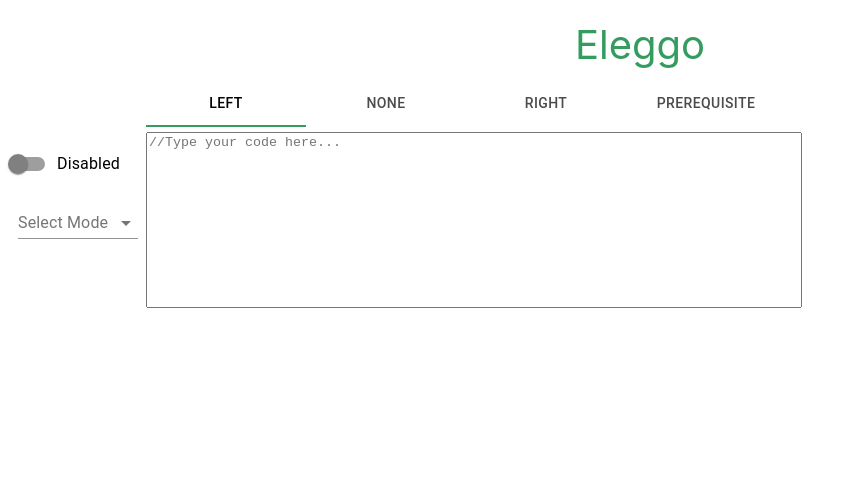
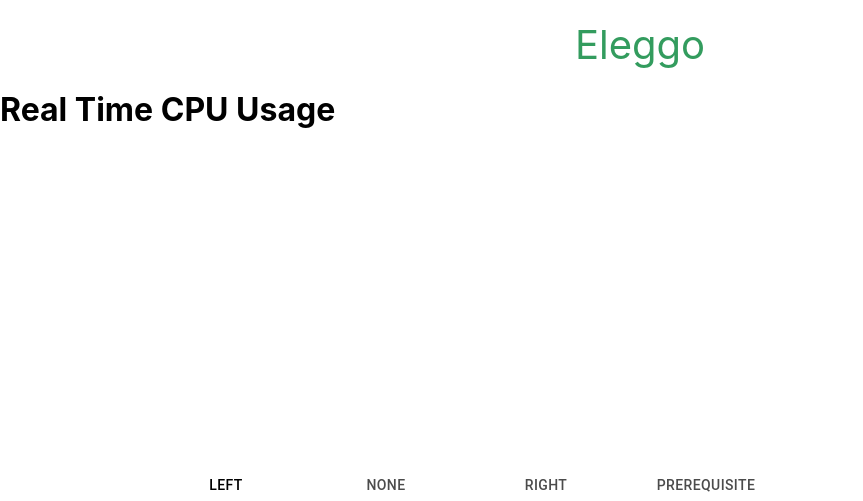
Before and after one commit to fanton-dev/eleggo-server, a React (Create React App) app in the folder client/: page / in a window 1280 px wide. Shown: the top 501 px of the page, without its empty margins (0-863 px from the left). Built offline with nearby package versions, Linux system fonts and the light colour scheme; no server answers.

Commit message:
[Feat] Created plot component for real time eeg readings References #7.

```diff
--- a/client/package.json
+++ b/client/package.json
@@ -13,6 +13,9 @@
     "react": "^17.0.1",
     "react-dom": "^17.0.1",
     "react-scripts": "4.0.3",
+    "recharts": "^2.0.8",
+    "socket.io": "^4.0.0",
+    "socket.io-client": "^4.0.0",
     "web-vitals": "^1.1.0"
   },
   "scripts": {
--- a/client/src/App.js
+++ b/client/src/App.js
@@ -1,11 +1,13 @@
 import React from 'react';
 import Header from './components/Header/Header';
+import Plot from './components/Plot/Plot';
 import SwitchMode from './components/SwitchMode/SwitchMode';
 
 const App = () => {
   return (
     <div className="App">
       <Header />
+      <Plot />
       <SwitchMode />
     </div>
   );
--- /dev/null
+++ b/client/src/components/Plot/Plot.js
@@ -0,0 +1,29 @@
+import React from 'react'
+import { useEffect, useState } from "react";
+import { LineChart, Line, XAxis, YAxis } from "recharts";
+import io from 'socket.io-client'
+
+const socket = io('http://localhost:5000')
+
+const Plot = ({}) => {
+  const [data, setData] = useState([])
+
+  useEffect(() => {
+    socket.on("eeg", response => {
+      setData(currentData => [...currentData, response]);
+    })
+  }, []);
+
+  console.log(data)
+  return (
+    <div>
+      <h1>Real Time CPU Usage</h1>
+      <LineChart width={500} height={300} data={data}>
+        <XAxis dataKey="name" />
+        <YAxis />
+        <Line dataKey="value" />
+      </LineChart>
+    </div>
+  );
+};
+export default Plot
```
Also changed, not shown: 1 other file (tests, documents, lock files or other folders).
